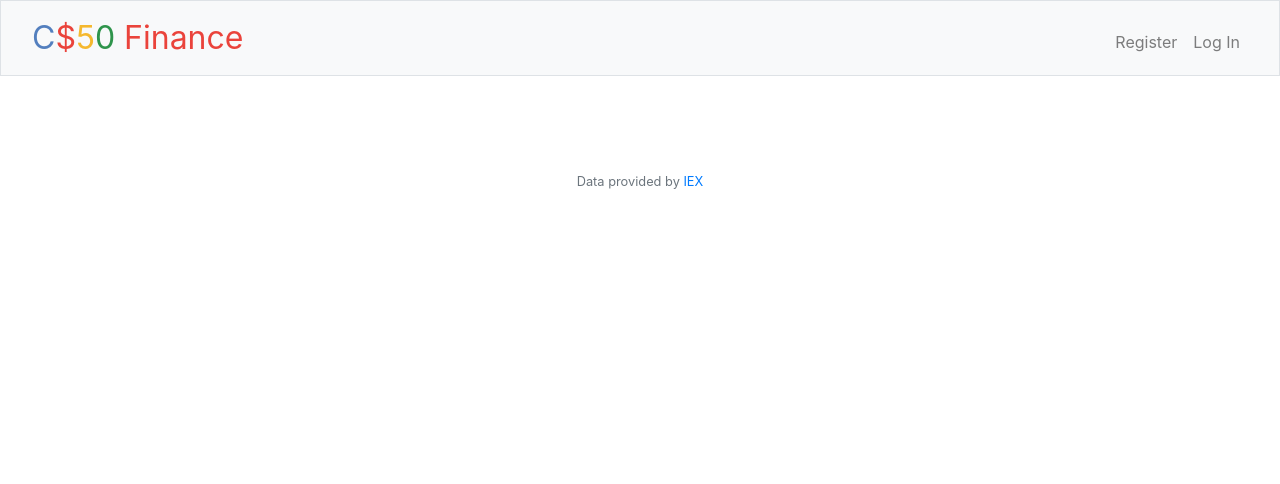
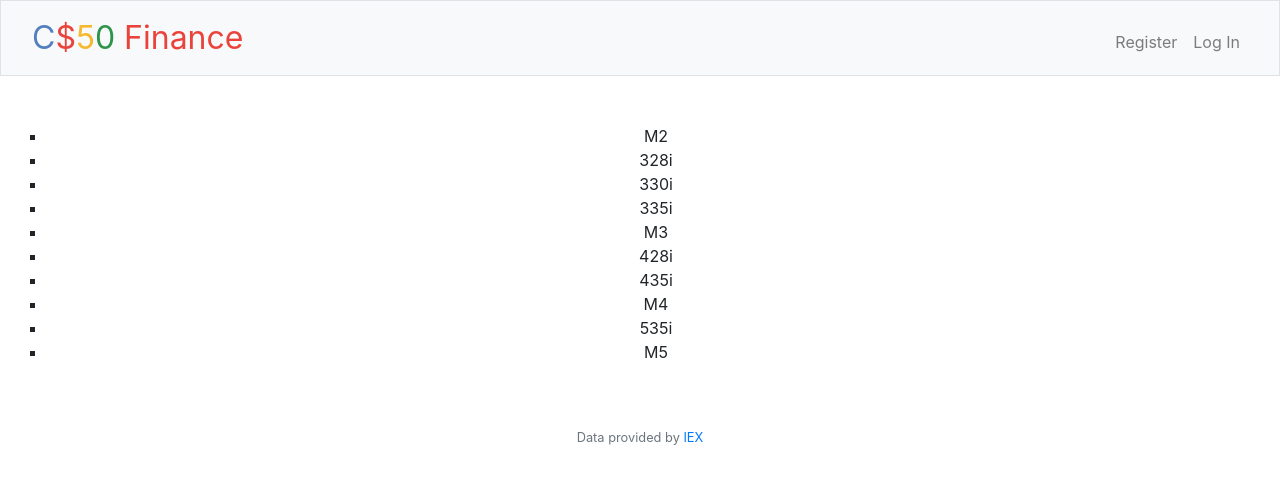
Before and after one commit to TonyMakhoul1/MyCS50AndCS50PProjects, a Flask app: template project/templates/store.html in a window 1280 px wide. Shown: the top 484 px of the page. Run offline with Flask 3, Linux system fonts and the light colour scheme; the template is opened without the code that fills it, so the values that code supplies are empty; some libraries are stand-ins or nearby versions.

Commit message:
Fri, Apr 21, 2023, 2:19 PM +03:00

```diff
--- a/project/app.py
+++ b/project/app.py
@@ -239,5 +239,6 @@ def sell():
 
 
 @app.route("/store")
-def index():
+def store
+():
     return render_template("store.html")
--- a/project/templates/store.html
+++ b/project/templates/store.html
@@ -1,4 +1,15 @@
 {% extends "layout.html"%}
 {% block main %}
-
+    <ul style ="list-style-type:square;">
+        <li>M2</li>
+        <li>328i</li>
+        <li>330i</li>
+        <li>335i</li>
+        <li>M3</li>
+        <li>428i</li>
+        <li>435i</li>
+        <li>M4</li>
+        <li>535i</li>
+        <li>M5</li>
+    </ul>
 {% endblock %}
```
